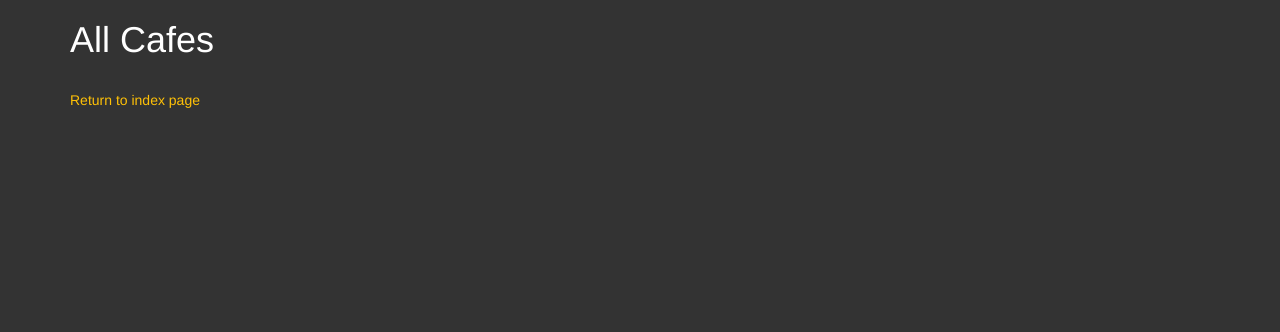
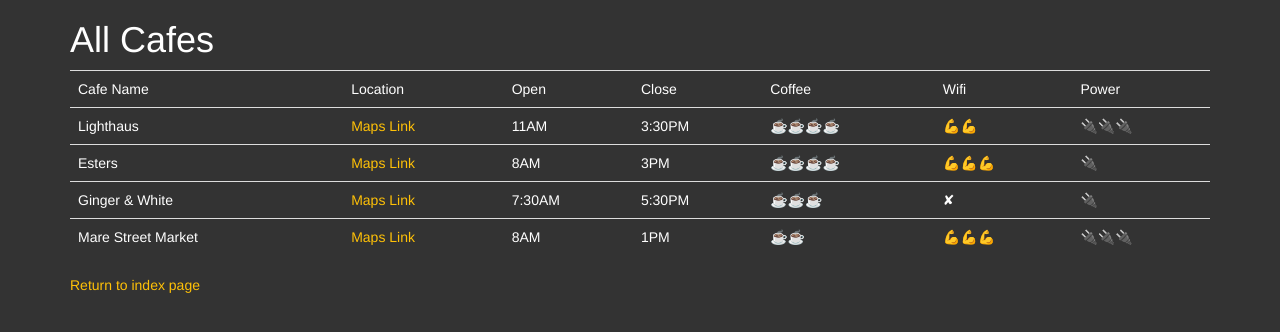
Before and after one commit to Beknasar/Coffee_-_Wi-Fi, a Flask app: page /cafes in a window 1280 px wide. Shown: the top 332 px of the page. Run offline with Flask 3, Linux system fonts and the light colour scheme; some libraries are stand-ins or nearby versions.

Commit message:
Added a Bootstrap Table that contains all the information from the cafe-data.csv file in the cafes.html Fixed cafes link in index.html Added encoding for csv file.

```diff
--- a/main.py
+++ b/main.py
@@ -40,9 +40,11 @@ def add_cafe():
     return render_template('add.html', form=form)
 
 
+# path = "D:\coding\100DaysOfCode\Web Development\Day62 - Advanced - Flask, WTForms, Bootstrap and CSV - Coffee & Wifi project\Coffee_&_wifi\cafe-data.csv"
+
 @app.route('/cafes')
 def cafes():
-    with open('cafe-data.csv', newline='') as csv_file:
+    with open('cafe-data.csv', newline='', encoding="utf8") as csv_file:
         csv_data = csv.reader(csv_file, delimiter=',')
         list_of_rows = []
         for row in csv_data:
--- a/templates/cafes.html
+++ b/templates/cafes.html
@@ -11,12 +11,20 @@
                 <h1>All Cafes</h1>
 
                 <table class="table">
-          <!-- This is where you will write the code to render a Bootstrap
-          Table that contains all the information from the
-          cafe-data.csv file. -->
+                    {% for cafe in cafes %}
+                        <tr>
+                            {% for row in cafe %}
+                                {% if "https" in row %}
+                                    <td><a href="{{ row }}">Maps Link</a></td>
+                                {% else %}
+                                    <td>{{ row }}</td>
+                                {% endif %}
+                            {% endfor %}
+                        </tr>
+                    {% endfor %}
                 </table>
 
-      <p><a href="#">Return to index page</a></p>
+                <p><a href="{{ url_for("home") }}">Return to index page</a></p>
 
             </div>
         </div>
--- a/templates/index.html
+++ b/templates/index.html
@@ -9,8 +9,7 @@
               <p class="lead">Want to work in a cafe but need power and wifi?</p>
               <hr class="my-4">
               <p>You've found the right place! Checkout my collection of cafes with data on power socket availability, wifi speed and coffee quality.</p>
-  <a class="btn btn-warning btn-lg" href="#" role="button">Show Me!</a>
+              <a class="btn btn-warning btn-lg" href="{{ url_for('cafes') }}" role="button">Show Me!</a>
             </div>
     </div>
-
 {% endblock %}
```
Lines whose indentation alone changed are shown as unchanged.
